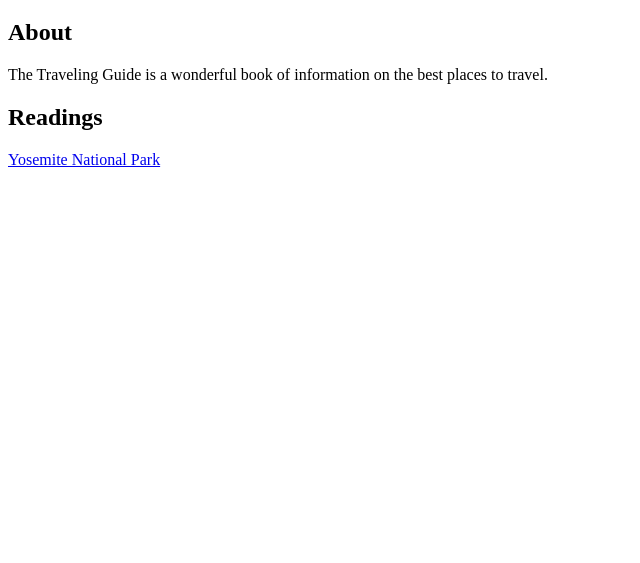
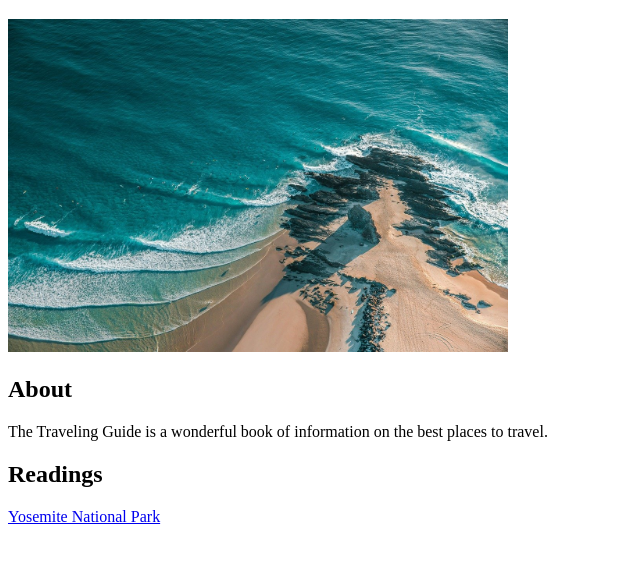
Before and after one commit to sebiprograms/traveling-guide, a plain HTML site: page index.html in a window 1280 px wide. Shown: the part 61-624 px from the top of the page, without its empty margins (0-640 px from the left). Drawn offline with Linux system fonts and the light colour scheme.

Commit message:
Adds img to index page
Put an ocean image in the proper directory and
anchored it too the index page with alt text and
credits.

```diff
--- a/index.html
+++ b/index.html
@@ -9,6 +9,7 @@
 
 <body>
     <h1>The Traveling Guide</h1>
+    <img src="./img/ocean_view.jpg" alt="Photograph of the blue ocean on a white sand beach. By: u_o3e5v42biz, found on Pixabay" width="500">
     <h2>About</h2>
     <p>The Traveling Guide is a wonderful book of information on the
         best places to travel.
```
Also changed, not shown: img/ocean_view.jpg (added).
